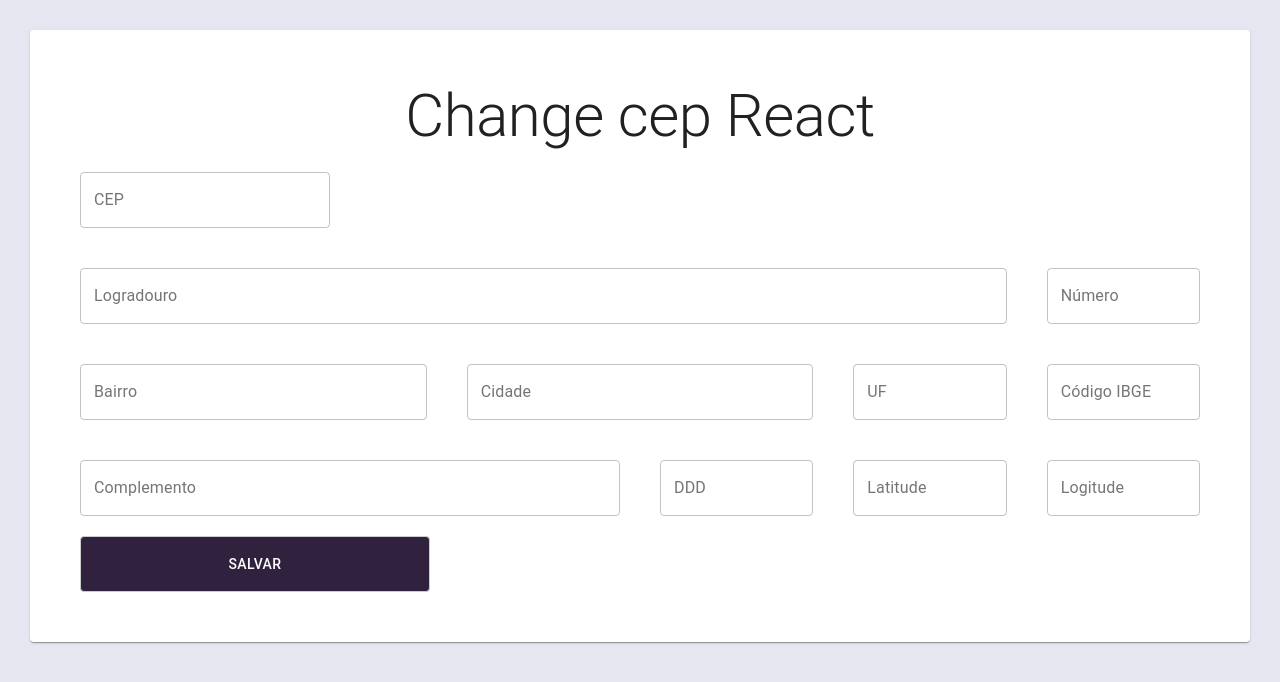
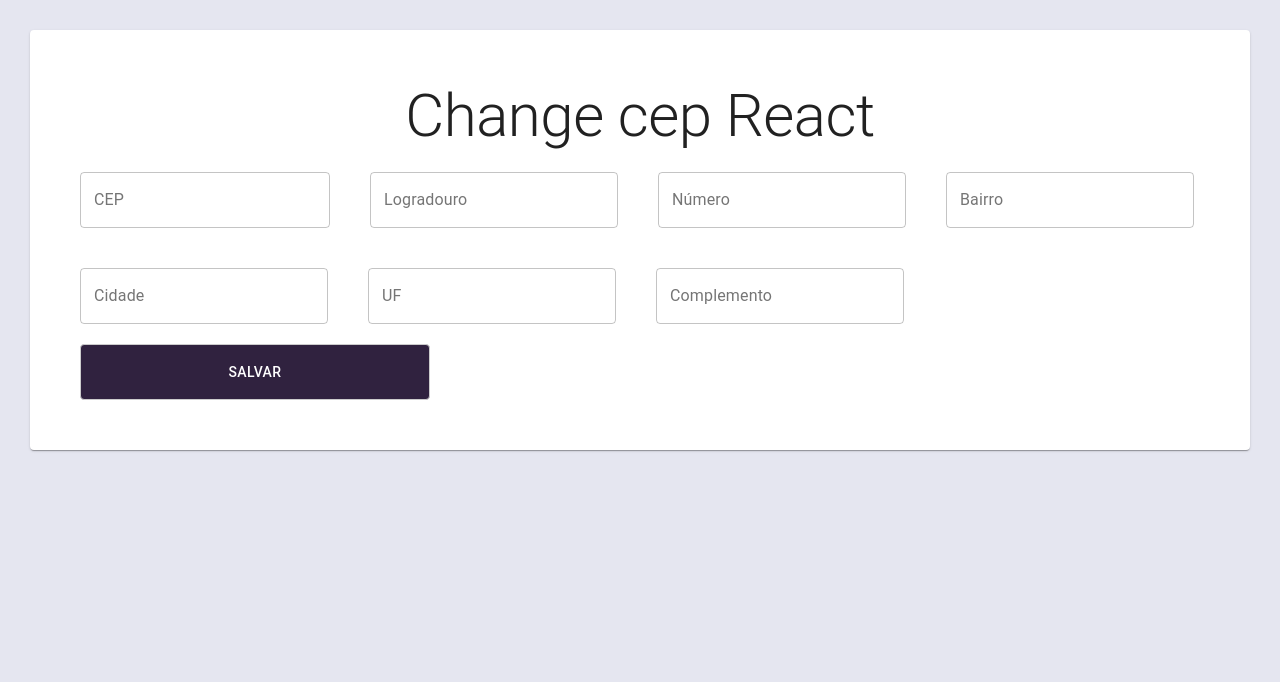
Before and after one commit to brenogsouza/fetch_cep_react, a React (Create React App) app: page / in a window 1280 px wide. Shown: the top 682 px of the page. Built offline with nearby package versions, Linux system fonts and the light colour scheme.

Commit message:
setado endereco nos campos

```diff
--- a/src/components/Form.js
+++ b/src/components/Form.js
@@ -30,6 +30,8 @@ export default function Form() {
     setCep(handleCepMask(e.target.value));
   };
 
+  const handleChangeField = e => {};
+
   return (
     <Container>
       <Paper className="paper">
@@ -47,76 +49,79 @@ export default function Form() {
               onChange={handleChangeCep}
             />
           </Grid>
-          <Grid item xs={12} sm={12} md={10} lg={10} xl={10}>
-            <TextField
-              fullWidth
-              name="logradouro"
-              variant="outlined"
-              label="Logradouro"
-            />
-          </Grid>
-          <Grid item xs={12} sm={12} md={2} lg={2} xl={2}>
-            <TextField
-              fullWidth
-              name="numero"
-              variant="outlined"
-              label="Número"
-            />
-          </Grid>
-          <Grid item xs={12} sm={12} md={4} lg={4} xl={4}>
-            <TextField
-              name="bairro"
-              variant="outlined"
-              label="Bairro"
-              fullWidth
-            />
-          </Grid>
-          <Grid item xs={12} sm={12} md={4} lg={4} xl={4}>
-            <TextField
-              name="cidade"
-              variant="outlined"
-              label="Cidade"
-              fullWidth
-            />
-          </Grid>
-          <Grid item xs={12} sm={12} md={2} lg={2} xl={2}>
-            <TextField name="uf" variant="outlined" label="UF" fullWidth />
-          </Grid>
-          <Grid item xs={12} sm={12} md={2} lg={2} xl={2}>
-            <TextField
-              name="ibge"
-              variant="outlined"
-              fullWidth
-              label="Código IBGE"
-            />
-          </Grid>
-          <Grid item xs={12} sm={12} md={6} lg={6} xl={6}>
-            <TextField
-              name="complemento"
-              variant="outlined"
-              label="Complemento"
-              fullWidth
-            />
-          </Grid>
-          <Grid item xs={12} sm={12} md={2} lg={2} xl={2}>
-            <TextField name="ddd" variant="outlined" fullWidth label="DDD" />
-          </Grid>
-          <Grid item xs={12} sm={12} md={2} lg={2} xl={2}>
-            <TextField
-              name="latitude"
-              variant="outlined"
-              fullWidth
-              label="Latitude"
-            />
-          </Grid>
-          <Grid item xs={12} sm={12} md={2} lg={2} xl={2}>
-            <TextField
-              name="longitude"
-              variant="outlined"
-              fullWidth
-              label="Logitude"
-            />
-          </Grid>
+          {[
+            {
+              label: "Logradouro",
+              xs: 12,
+              sm: 12,
+              md: 10,
+              lg: 10,
+              xl: 10,
+              name: "address",
+              fullWidth: true
+            },
+            {
+              label: "Número",
+              xs: 12,
+              sm: 12,
+              md: 2,
+              lg: 2,
+              xl: 2,
+              name: "number",
+              fullWidth: true
+            },
+            {
+              label: "Bairro",
+              xs: 12,
+              sm: 12,
+              md: 4,
+              lg: 4,
+              xl: 4,
+              name: "district",
+              fullWidth: true
+            },
+            {
+              label: "Cidade",
+              xs: 12,
+              sm: 12,
+              md: 4,
+              lg: 4,
+              xl: 4,
+              name: "city",
+              fullWidth: true
+            },
+            {
+              label: "UF",
+              xs: 12,
+              sm: 12,
+              md: 2,
+              lg: 2,
+              xl: 2,
+              name: "state",
+              fullWidth: true
+            },
+            {
+              label: "Complemento",
+              xs: 12,
+              sm: 12,
+              md: 6,
+              lg: 6,
+              xl: 6,
+              name: "complement",
+              fullWidth: true
+            }
+          ].map(field => (
+            <Grid item spacing={3}>
+              <TextField
+                {...field}
+                key={field.name}
+                value={endereco[field.name]}
+                fullWidth
+                variant="outlined"
+                onChange={handleChangeField}
+              />
+            </Grid>
+          ))}
         </Grid>
         <Button type="submit" className="button__salvar">
           Salvar
```
